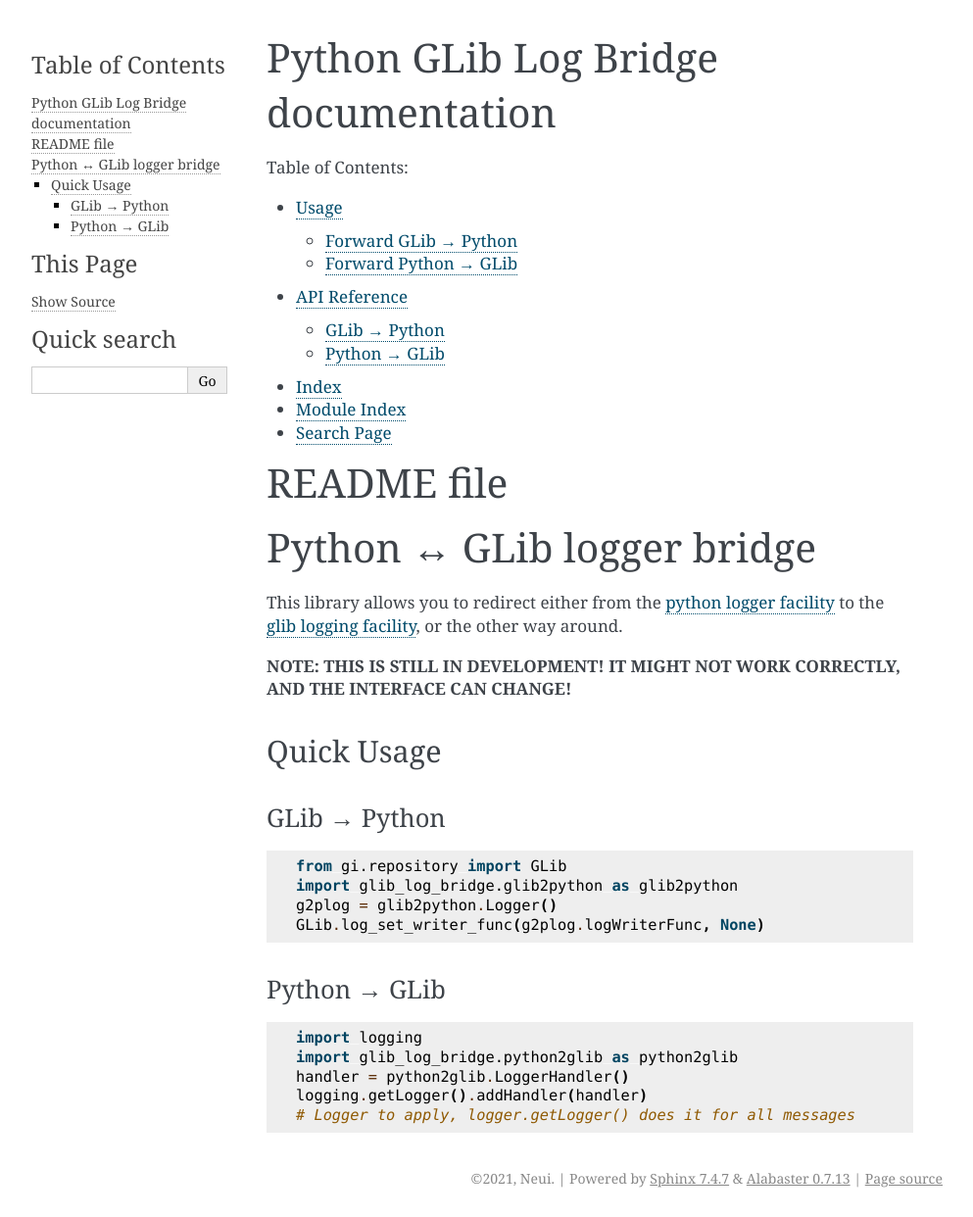
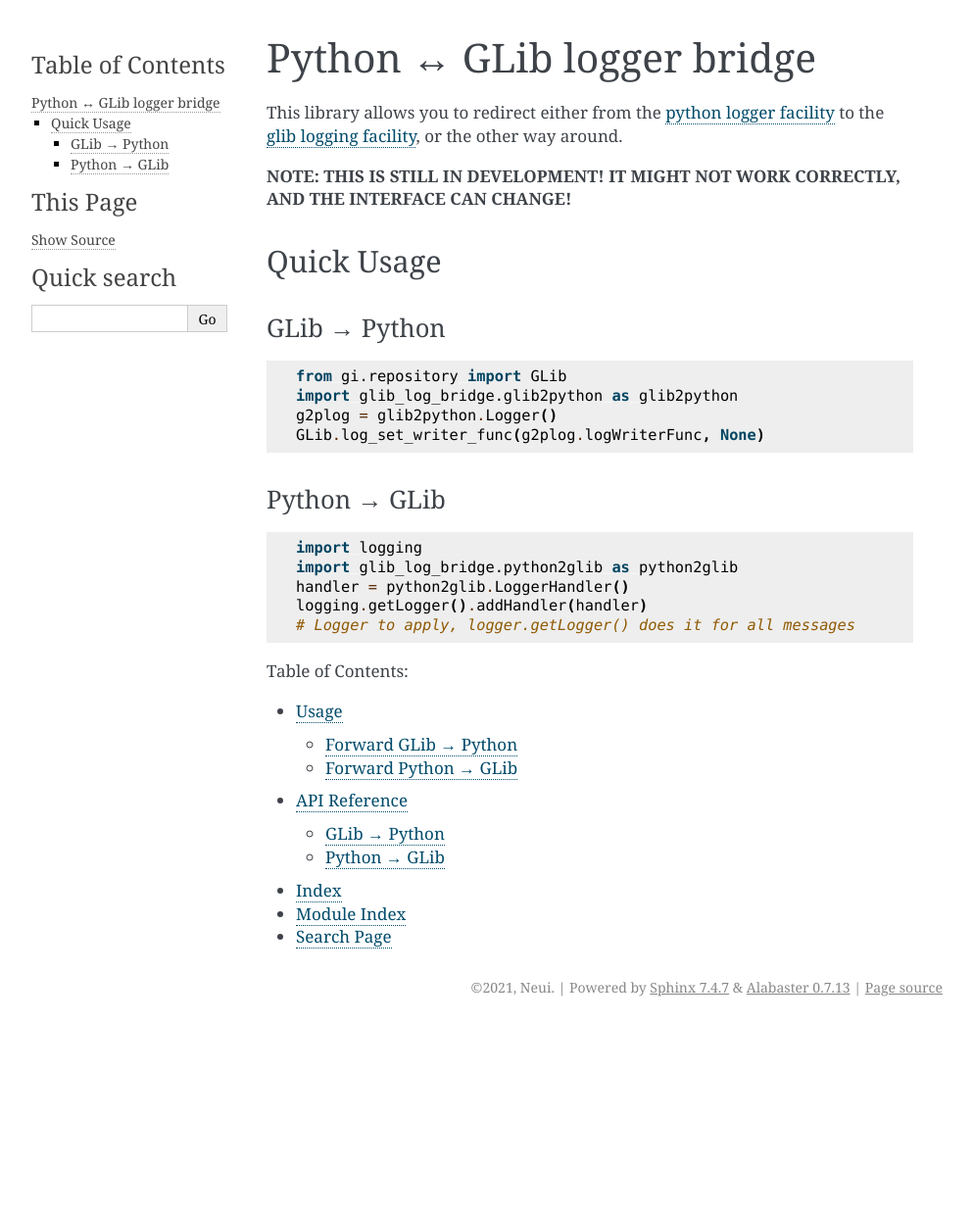
Before and after one commit to Neui/python-glib-log-bridge, a Sphinx documentation site: the page built from docs/index.rst, in a window 1280 px wide. Shown: the whole page at 98% size, without its empty margins (148-1141 px from the left). Built offline with Sphinx 7.4.7, drawn with Linux system fonts in a browser that asks for light colours; the version number is read from the project's files by our own code; after the commit the page ends 1047 px from its top, so only the background shows below that.

Commit message:
docs: Move readme first, so the info is in-your-face.

```diff
--- a/docs/index.rst
+++ b/docs/index.rst
@@ -1,5 +1,7 @@
-Python GLib Log Bridge documentation
-====================================
+.. _README file:
+
+.. mdinclude:: ../README.md
+
 
 .. toctree::
    :caption: Table of Contents:
@@ -10,10 +12,3 @@ Python GLib Log Bridge documentation
 * :ref:`genindex`
 * :ref:`modindex`
 * :ref:`search`
-
-.. _README file:
-
-README file
-===========
-
-.. mdinclude:: ../README.md
```
